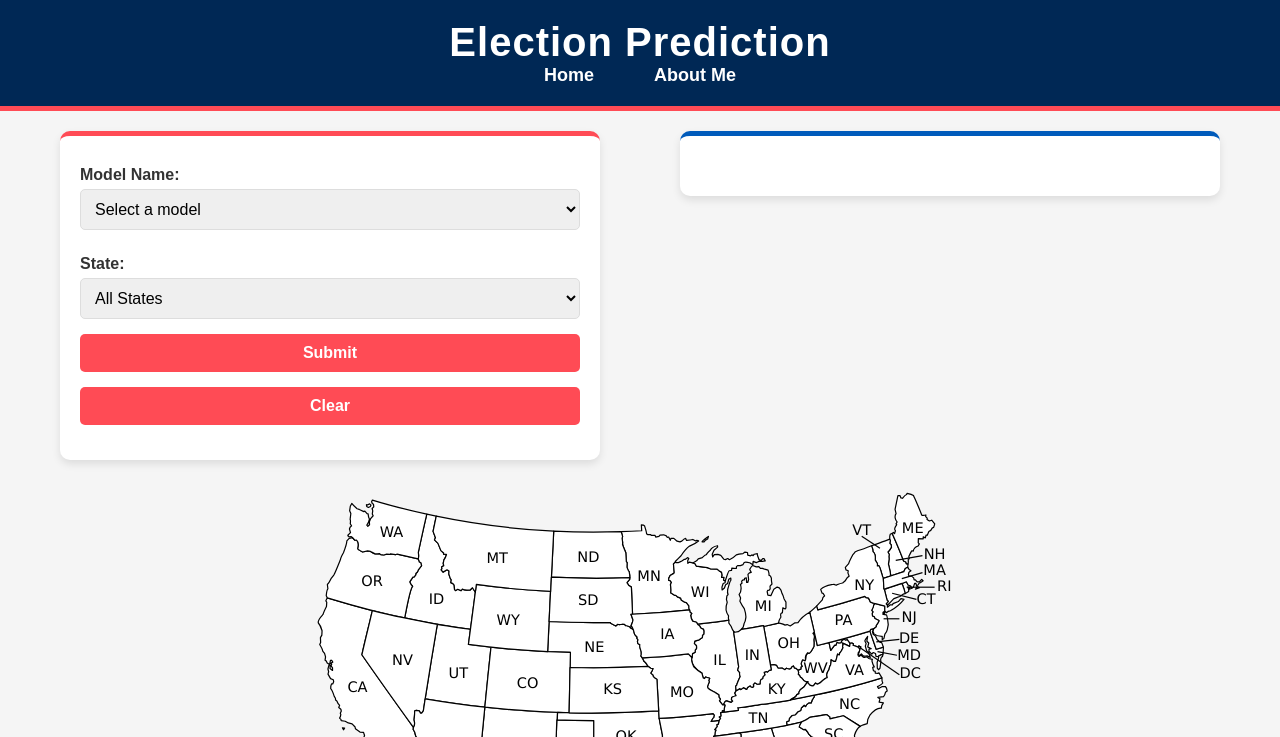
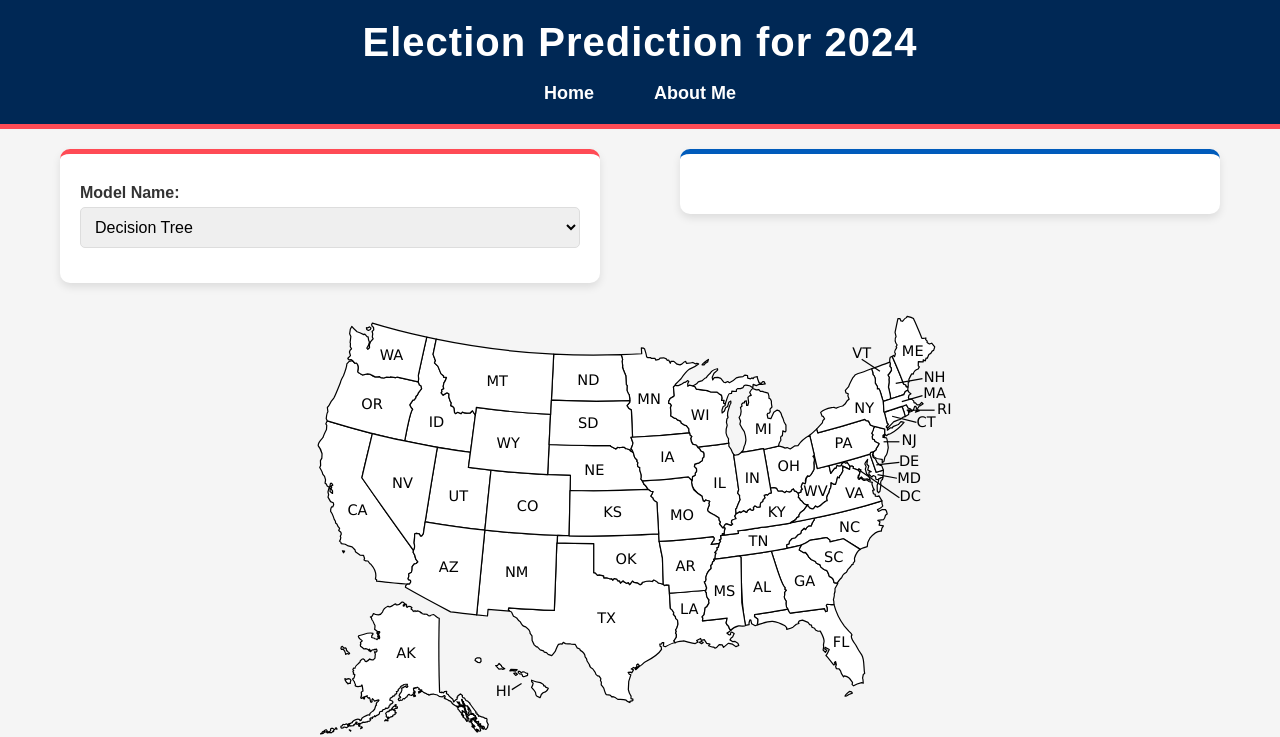
Before and after one commit to sjhaleprogrammer/CSCI6020-final-project, a Flask app: page / in a window 1280 px wide. Shown: the top 737 px of the page. Run offline with Flask 3, Linux system fonts and the light colour scheme.

Commit message:
fixed front to work with new metrics *still need to display them in a table*

```diff
--- a/frontend/templates/about.html
+++ b/frontend/templates/about.html
@@ -9,7 +9,8 @@
 </head>
 <body>
     <header>
-        <h1>Election Prediction</h1>
+        <h1>Election Prediction for 2024</h1>
+        <br>
         <nav>
             <ul>
                 <li><a href="{{ url_for('index') }}">Home</a></li>
@@ -23,7 +24,7 @@
             <table id="prediction-table" class="prediction-table">
                 <div class="table-header">
                     <h2>About the Project</h2>
-                    <p>lorem ipsem</p>
+                    <p>Welcome to the Election Predictions for 2024, a Flask-powered service that predicts the election outcome for a given state and year. The API uses pre-trained machine learning models to deliver accurate predictions, enabling insightful analyses.</p>
                 </div>
             </div>
             <div id="prediction-table-container" class="prediction-table-container">
--- a/frontend/templates/index.html
+++ b/frontend/templates/index.html
@@ -9,7 +9,8 @@
 </head>
 <body>
     <header>
-        <h1>Election Prediction</h1>
+        <h1>Election Prediction for 2024</h1>
+        <br>
         <nav>
             <ul>
                 <li><a href="{{ url_for('index') }}">Home</a></li>
@@ -23,8 +24,7 @@
         <div class="form-container">
             <form id="predictionForm">
                 <label for="model">Model Name:</label>
-                <select id="model" name="model_name" required>
-                    <option value="" disabled selected>Select a model</option>
+                <select id="model" name="model_name" required oncharge="submitPrediction()">
                     <option value="decision_tree">Decision Tree</option>
                     <option value="k_nearest_neighbors">K Nearest Neighbors</option>
                     <option value="logistic_regression">Logistic Regression</option>
@@ -32,63 +32,7 @@
                     <option value="random_forest">Random Forest</option>
                 </select>
 
-                <label for="state">State:</label>
-                <select id="state" name="state" required>
-                    <option value="All States">All States</option>
-            <option value="Alabama">Alabama</option>
-            <option value="Alaska">Alaska</option>
-            <option value="Arizona">Arizona</option>
-            <option value="Arkansas">Arkansas</option>
-            <option value="California">California</option>
-            <option value="Colorado">Colorado</option>
-            <option value="Connecticut">Connecticut</option>
-            <option value="Delaware">Delaware</option>
-            <option value="Florida">Florida</option>
-            <option value="Georgia">Georgia</option>
-            <option value="Hawaii">Hawaii</option>
-            <option value="Idaho">Idaho</option>
-            <option value="Illinois">Illinois</option>
-            <option value="Indiana">Indiana</option>
-            <option value="Iowa">Iowa</option>
-            <option value="Kansas">Kansas</option>
-            <option value="Kentucky">Kentucky</option>
-            <option value="Louisiana">Louisiana</option>
-            <option value="Maine">Maine</option>
-            <option value="Maryland">Maryland</option>
-            <option value="Massachusetts">Massachusetts</option>
-            <option value="Michigan">Michigan</option>
-            <option value="Minnesota">Minnesota</option>
-            <option value="Mississippi">Mississippi</option>
-            <option value="Missouri">Missouri</option>
-            <option value="Montana">Montana</option>
-            <option value="Nebraska">Nebraska</option>
-            <option value="Nevada">Nevada</option>
-            <option value="New Hampshire">New Hampshire</option>
-            <option value="New Jersey">New Jersey</option>
-            <option value="New Mexico">New Mexico</option>
-            <option value="New York">New York</option>
-            <option value="North Carolina">North Carolina</option>
-            <option value="North Dakota">North Dakota</option>
-            <option value="Ohio">Ohio</option>
-            <option value="Oklahoma">Oklahoma</option>
-            <option value="Oregon">Oregon</option>
-            <option value="Pennsylvania">Pennsylvania</option>
-            <option value="Rhode Island">Rhode Island</option>
-            <option value="South Carolina">South Carolina</option>
-            <option value="South Dakota">South Dakota</option>
-            <option value="Tennessee">Tennessee</option>
-            <option value="Texas">Texas</option>
-            <option value="Utah">Utah</option>
-            <option value="Vermont">Vermont</option>
-            <option value="Virginia">Virginia</option>
-            <option value="Washington">Washington</option>
-            <option value="West Virginia">West Virginia</option>
-            <option value="Wisconsin">Wisconsin</option>
-            <option value="Wyoming">Wyoming</option>
-        </select>
 
-        <button type="button" onclick="submitPrediction()">Submit</button>
-        <button type="button" onclick="clearForm()">Clear</button>
     </form>
 </div>
 <!-- Results Section -->
@@ -130,13 +74,29 @@
 let republicanTotal = 0;
 let democraticTotal = 0;
 
+
+// Load the form submission on page load if a model is selected
+window.onload = function() {
+    const modelSelect = document.getElementById('model');
+    submitPrediction();
+};
+
+document.getElementById('model').addEventListener('change', function() {
+    submitPrediction();
+});
+
+
+
+
 document.addEventListener("DOMContentLoaded", async () => {
     // Fetch electoral votes data when the page loads
     const response = await fetch('/electoral_votes');
     electoralVotes = await response.json();
 });
 
+
 async function submitPrediction() {
+
     // Clear the table data
     const tableBody = document.getElementById('prediction-table').getElementsByTagName('tbody')[0];
     tableBody.innerHTML = '';
@@ -157,13 +117,13 @@
     republicanTotal = 0;
     democraticTotal = 0;
     const formData = new FormData(document.getElementById('predictionForm'));
+
     const data = {
         model_name: formData.get('model_name'),
-        state: formData.get('state'),
         year: 2024
     };
 
-    const response = await fetch('/predict', {
+    const response = await fetch('/predict_all', {
         method: 'POST',
         headers: {
             'Content-Type': 'application/json'
@@ -171,44 +131,25 @@
         body: JSON.stringify(data)
     });
 
+
     const resultDiv = document.getElementById('result');
     if (response.ok) {
         const result = await response.json();
+        console.log(result);
 
-        if (data.state === "All States") {
-            resultDiv.innerHTML = `
-                <h2>Prediction Results for All States</h2>`;
         // Update the map for all states
-            updateMap("All States", result);
+        updateMap(result);
         updateElectoralVotes(result);
-        } else {
-            // Extract electoral votes for the selected state
-            const votes = electoralVotes["Electoral College Votes"][result.state] || 0;
 
-            resultDiv.innerHTML = `
-                <h2>Prediction Result</h2>
-                <p><strong>State:</strong> ${result.state}</p>
-                <p><strong>Predicted Result for 2024:</strong> ${result.predicted_result}</p>
-            `;
-
-            // Update the map for a single state
-            updateMap(result.state, result.predicted_result);
-
-            // Update electoral tally for the single state
-            updateElectoralVotes({
-                [result.state]: { predicted_result: result.predicted_result }
-            });
-        }
     } else {
         const error = await response.json();
         resultDiv.innerHTML = `<p>Error: ${error.error}</p>`;
     }
 }
 
-function updateMap(state, predictedResult) {
-    if (state === "All States") {
-        // Process the result object for all states
-        for (const [stateName, data] of Object.entries(predictedResult)) {
+function updateMap(predictedResult) {
+
+    for (const [stateName, data] of Object.entries(predictedResult.predictions)) {
         const stateId = Object.keys(myUsaMap.statesData).find(
             key => myUsaMap.statesData[key].fullName === stateName
         );
@@ -218,17 +159,7 @@
             myUsaMap.statesData[stateId].overrideFillEnabled = true;
         }
     }
-    } else {
-        // Update color for a single state
-        const stateId = Object.keys(myUsaMap.statesData).find(
-            key => myUsaMap.statesData[key].fullName === state
-        );
-        if (stateId) {
-            const fillColor = getFillColor(predictedResult);
-            myUsaMap.statesData[stateId].overrideFill = fillColor;
-            myUsaMap.statesData[stateId].overrideFillEnabled = true;
-        }
-    }
+
     myUsaMap.draw();
 }
 
@@ -243,7 +174,7 @@
     // Clear previous table rows
     tableBody.innerHTML = '';
 
-    for (const [state, data] of Object.entries(predictions)) {
+    for (const [state, data] of Object.entries(predictions.predictions)) {
         const votes = electoralVotes["Electoral College Votes"][state] || 0;
 
         // Create a new row for each state
@@ -268,6 +199,9 @@
             republicanTotal += votes;
         }
     }
+
+
+
 
     // Update the results display (tally)
     const resultsDiv = document.getElementById('results-summary');
```
Lines whose indentation alone changed are shown as unchanged.
